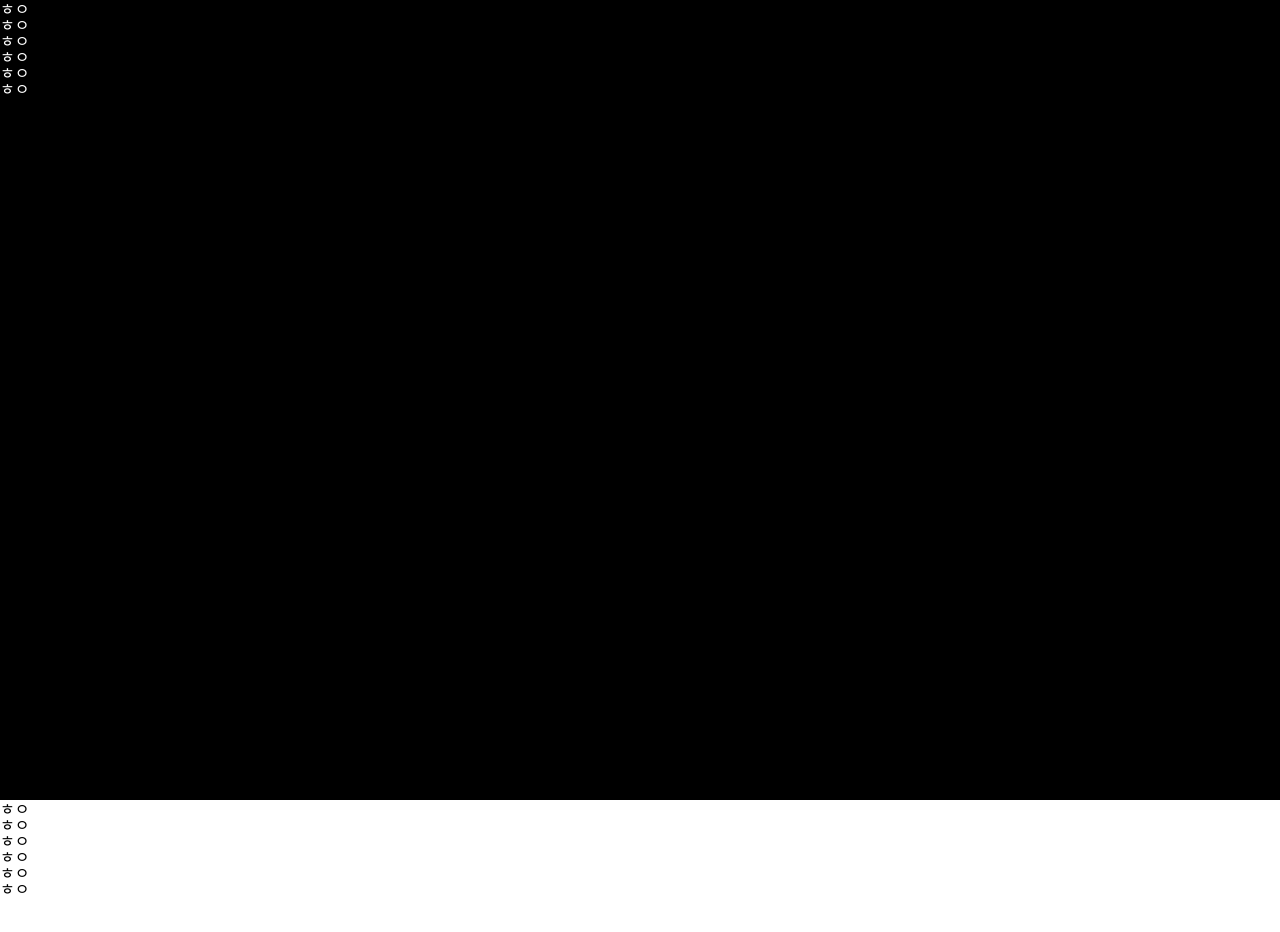
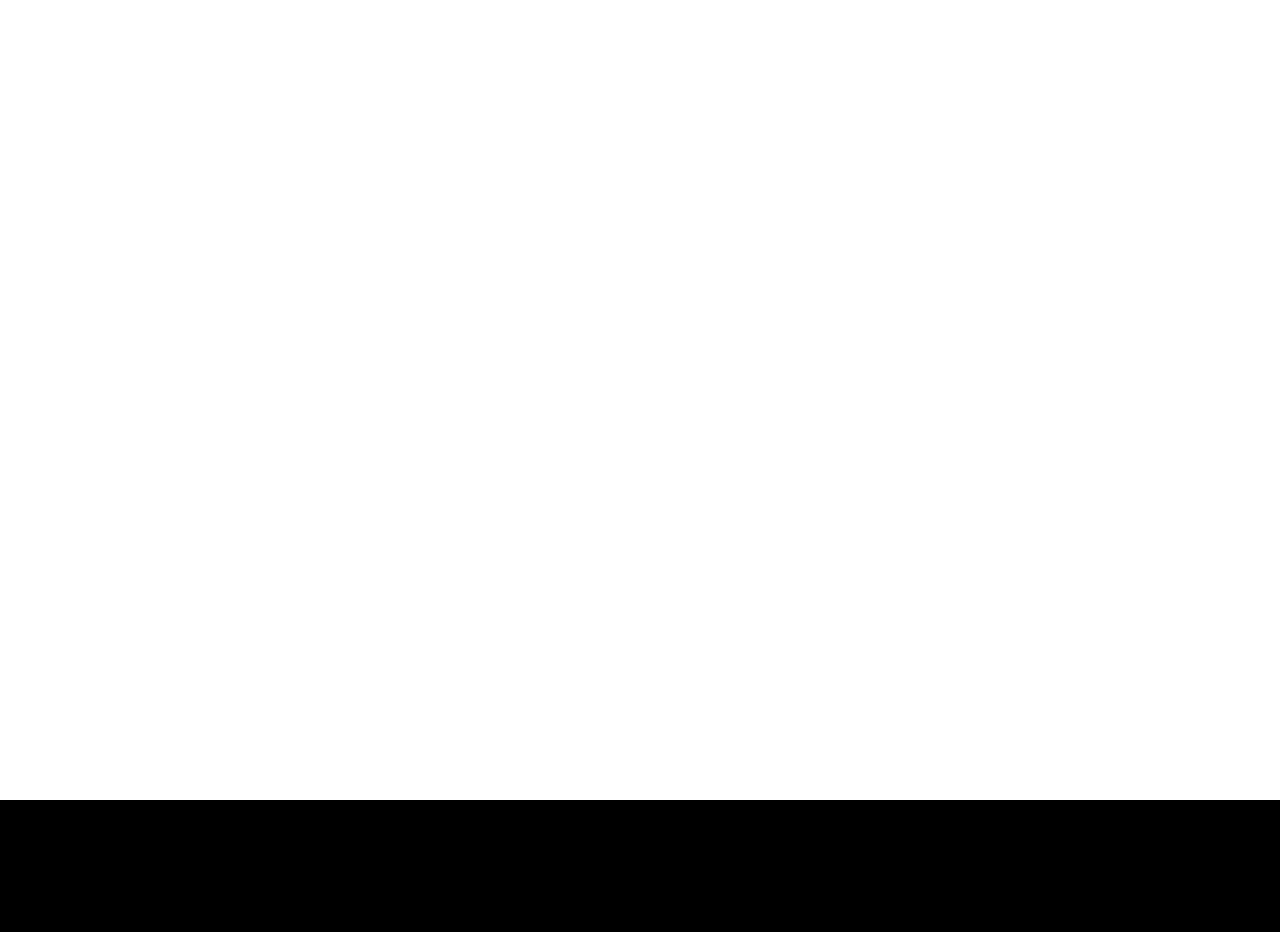
Before and after one commit to sihyeokpark/exon.kr, a React (Create React App) app in the folder app/: page / in a window 1280 px wide. Shown: the top 932 px of the page. Built offline with nearby package versions, Linux system fonts and the light colour scheme.

Commit message:
Error: children component

```diff
--- a/app/src/App.tsx
+++ b/app/src/App.tsx
@@ -1,12 +1,15 @@
 import Grid from './components/Grid'
+import Navi from './components/Navi'
 
 import './css/App.css'
 
 function App() {
     return (
         <div>
+            <Grid isDark={false}>
+                <Navi></Navi>
+            </Grid>
             <Grid isDark={true}></Grid>
-            <Grid isDark={false}></Grid>
         </div>
     )
 }
--- a/app/src/components/Grid.tsx
+++ b/app/src/components/Grid.tsx
@@ -2,17 +2,12 @@ type propsType = {
     isDark: boolean;
 }
 
-function Grid(props: propsType) {
+function Grid(props: propsType, { children }: IntrinsicAttributes & propsType) {
     let sectionClass = 'light'
     if (props.isDark) sectionClass = 'dark'
     return (
         <section className={sectionClass}>
-            <h1>ㅎㅇ</h1>
-            <h1>ㅎㅇ</h1>
-            <h1>ㅎㅇ</h1>
-            <h1>ㅎㅇ</h1>
-            <h1>ㅎㅇ</h1>
-            <h1>ㅎㅇ</h1>
+            {children}
         </section>
     )
 }
--- /dev/null
+++ b/app/src/components/Navi.tsx
@@ -0,0 +1,9 @@
+function Navi() {
+    return (
+        <nav>
+
+        </nav>
+    )
+}
+
+export default Navi
```
Also changed, not shown: 1 other file (tests, documents, lock files or other folders).
